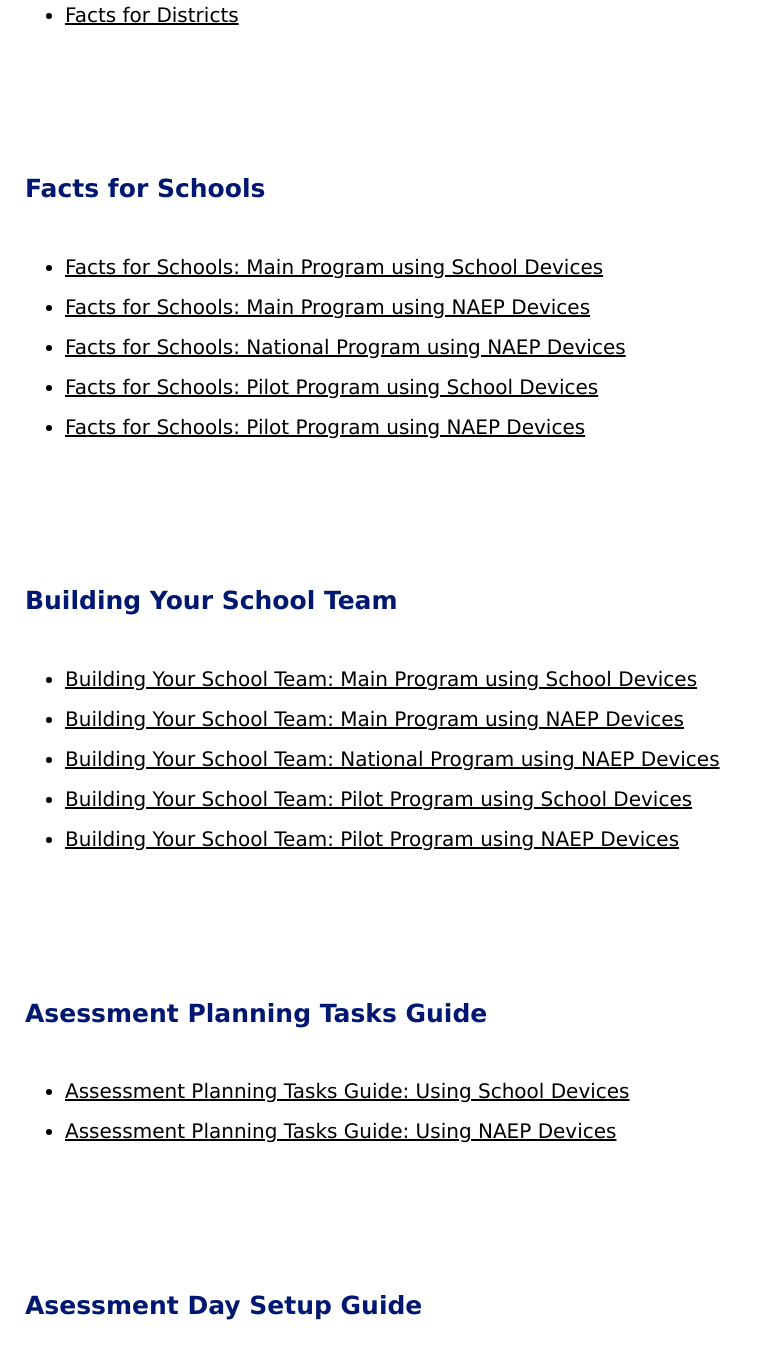
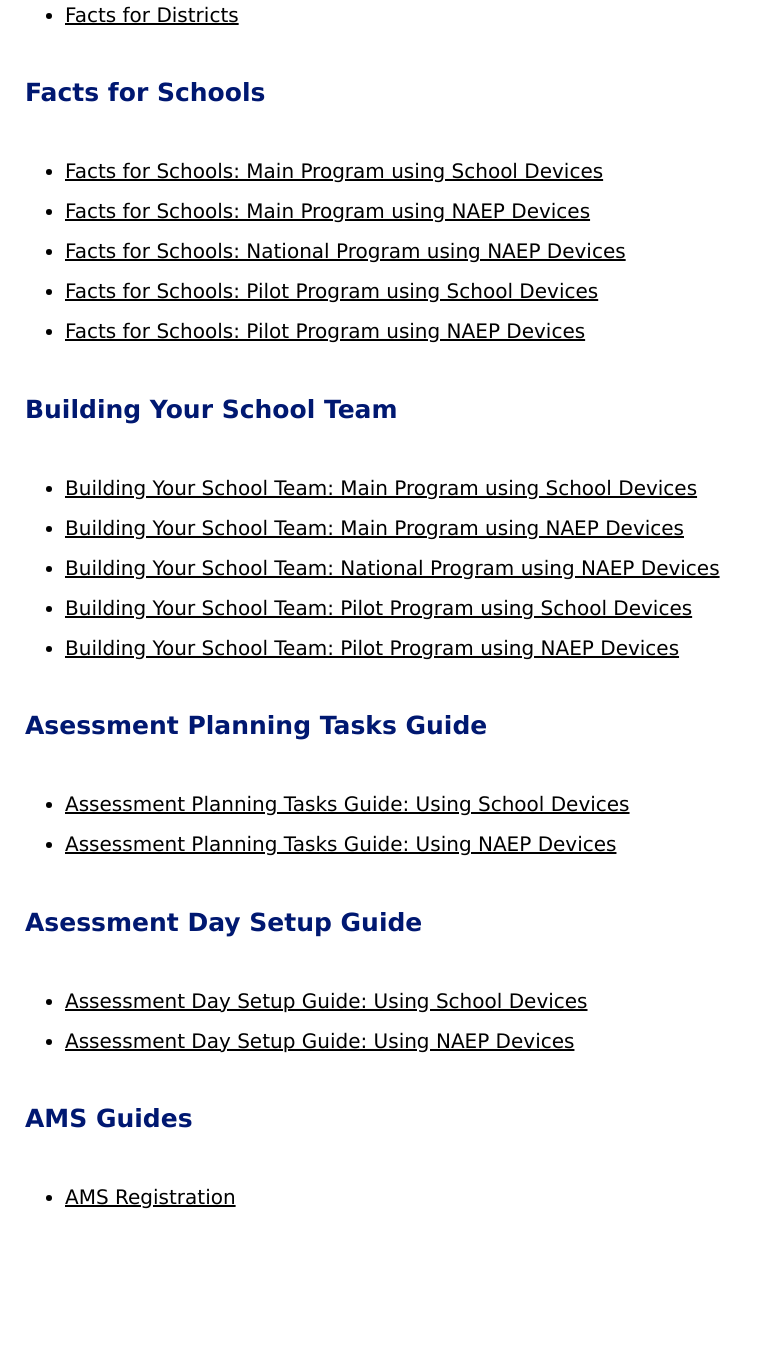
Before and after one commit to jncain/NAEP26inMN, a plain HTML site: page index.html in a window 1280 px wide. Shown: the part 387-1733 px from the top of the page, without its empty margins (0-758 px from the left). After the commit the page ends 1629 px from the top, so only its background shows below. Drawn offline with Linux system fonts and the light colour scheme.

Commit message:
Update index.html

```diff
--- a/index.html
+++ b/index.html
@@ -7,7 +7,7 @@
       h1 {font-family: "Verdana"; font-size: 30px; font-weight: bold; color: #001871; line-height: 4;}
       h2 {font-family: "Verdana"; font-size: 25px; color: #001871; line-height: 3;}
       a {color: #000000;}
-      li {font-family: "Verdana"; font-size: 20px; color: #000000; line-height: 2;}
+      ul {font-family: "Verdana"; font-size: 20px; color: #000000; line-height: 2;}
     </style>
   </head>
 
@@ -19,7 +19,6 @@
     <ul>
       <li><a href="NAEP 2026 in Minnesota - Facts for Districts.pdf" target="_blank">Facts for Districts</a></li>
     </ul>
-    <h2>&nbsp;</h2>
 
     <h2>Facts for Schools</h2>
     <ul>
@@ -29,7 +28,6 @@
       <li><a href="NAEP 2026 in Minnesota-Facts For Schools-Pilot Program (School Device).pdf" target="_blank">Facts for Schools: Pilot Program using School Devices</a></li>
       <li><a href="NAEP 2026 in Minnesota-Facts For Schools-Pilot Program (NAEP Device).pdf" target="_blank">Facts for Schools: Pilot Program using NAEP Devices</a></li>
     </ul>
-    <h2>&nbsp;</h2>
 
     <h2>Building Your School Team</h2>
     <ul>
@@ -39,27 +37,23 @@
       <li><a href="NAEP 2026 in Minnesota_Building Your School Team (Pilot Program-School Devices).pdf" target="_blank">Building Your School Team: Pilot Program using School Devices</a></li>
       <li><a href="NAEP 2026 in Minnesota_Building Your School Team (Pilot Program-NAEP Devices).pdf" target="_blank">Building Your School Team: Pilot Program using NAEP Devices</a></li>
     </ul>
-    <h2>&nbsp;</h2>
 
     <h2>Asessment Planning Tasks Guide</h2>
     <ul>
       <li><a href="NAEP 2026 in Minnesota_Assessment Planning Tasks Guide (School Devices).pdf" target="_blank">Assessment Planning Tasks Guide: Using School Devices</a></li>
       <li><a href="NAEP 2026 in Minnesota_Assessment Planning Tasks Guide (NAEP Devices).pdf" target="_blank">Assessment Planning Tasks Guide: Using NAEP Devices</a></li>
     </ul>
-    <h2>&nbsp;</h2>
 
     <h2>Asessment Day Setup Guide</h2>
     <ul>
       <li><a href="NAEP 2026 in Minnesota_Assessment Day Setup Guide (School Devices).pdf" target="_blank">Assessment Day Setup Guide: Using School Devices</a></li>
       <li><a href="NAEP 2026 in Minnesota_Assessment Day Setup Guide (NAEP Devices).pdf" target="_blank">Assessment Day Setup Guide: Using NAEP Devices</a></li>
     </ul>
-    <h2>&nbsp;</h2>
 
     <h2>AMS Guides</h2>
     <ul>
       <li><a href="NAEP 2026 - AMS Registration Instructions.pdf" target="_blank">AMS Registration</a></li>
     </ul>
-    <h2>&nbsp;</h2>
 
   </body>
 </html>
```
